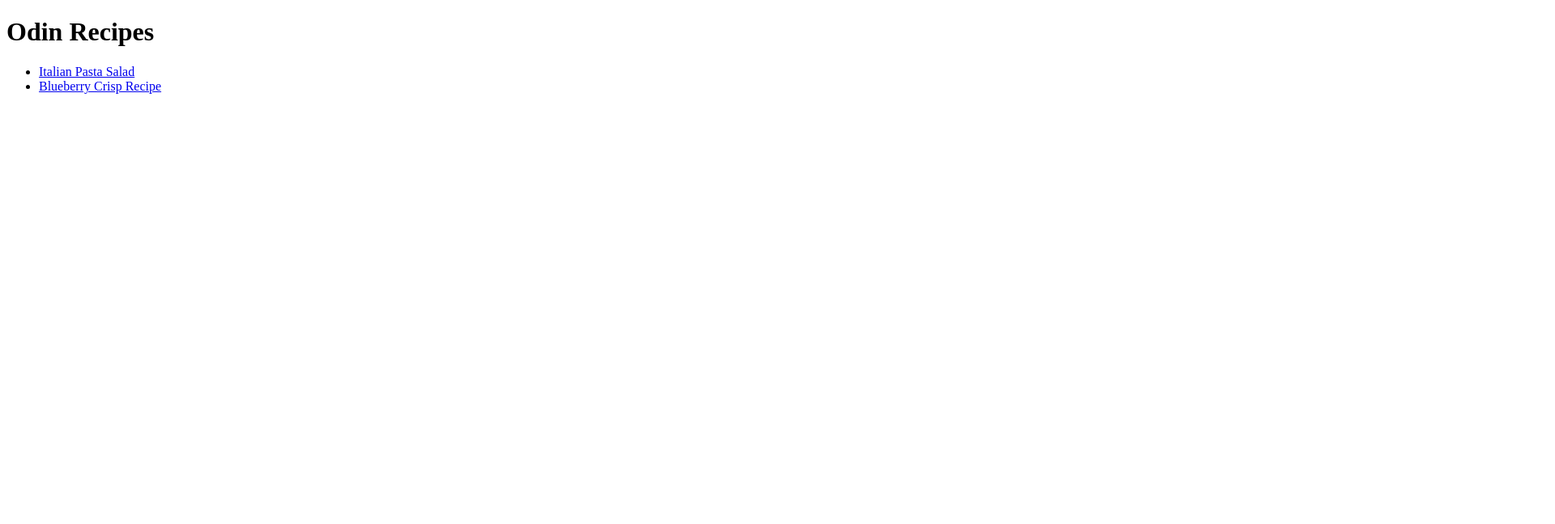
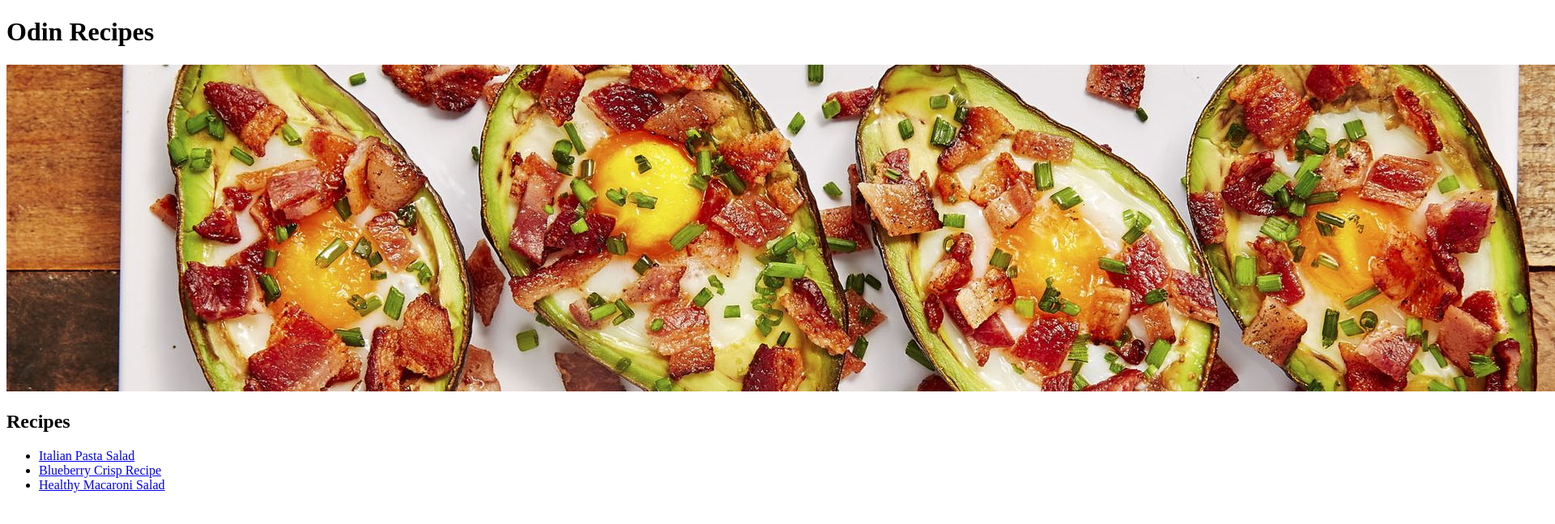
Before and after one commit to Ganta-KH/odin-projects, a plain HTML site: page odin-recipes/index.html in a window 1280 px wide. Shown: the top 648 px of the page at 81% size, 1920 px wide, since content can reach past the window. Drawn offline with Linux system fonts and the light colour scheme.

Commit message:
Put recipes image in index.html

```diff
--- a/odin-recipes/index.html
+++ b/odin-recipes/index.html
@@ -9,9 +9,14 @@
 <body>
     <h1>Odin Recipes</h1>
 
+    <img src="../images/recipes.jpg" alt="recipes">
+
+    <h2>Recipes</h2>
+
     <ul>
         <li><a href="./recipes/italian-pasta-salad.html">Italian Pasta Salad</a></li>
         <li><a href="./recipes/blueberry-crisp-recipe.html">Blueberry Crisp Recipe</a></li>
+        <li><a href="./recipes/healthy-macaroni-salad.html">Healthy Macaroni Salad</a></li>
     </ul>
 </body>
 </html>
```
Also changed, not shown: odin-recipes/images/recipes.jpg (added).
